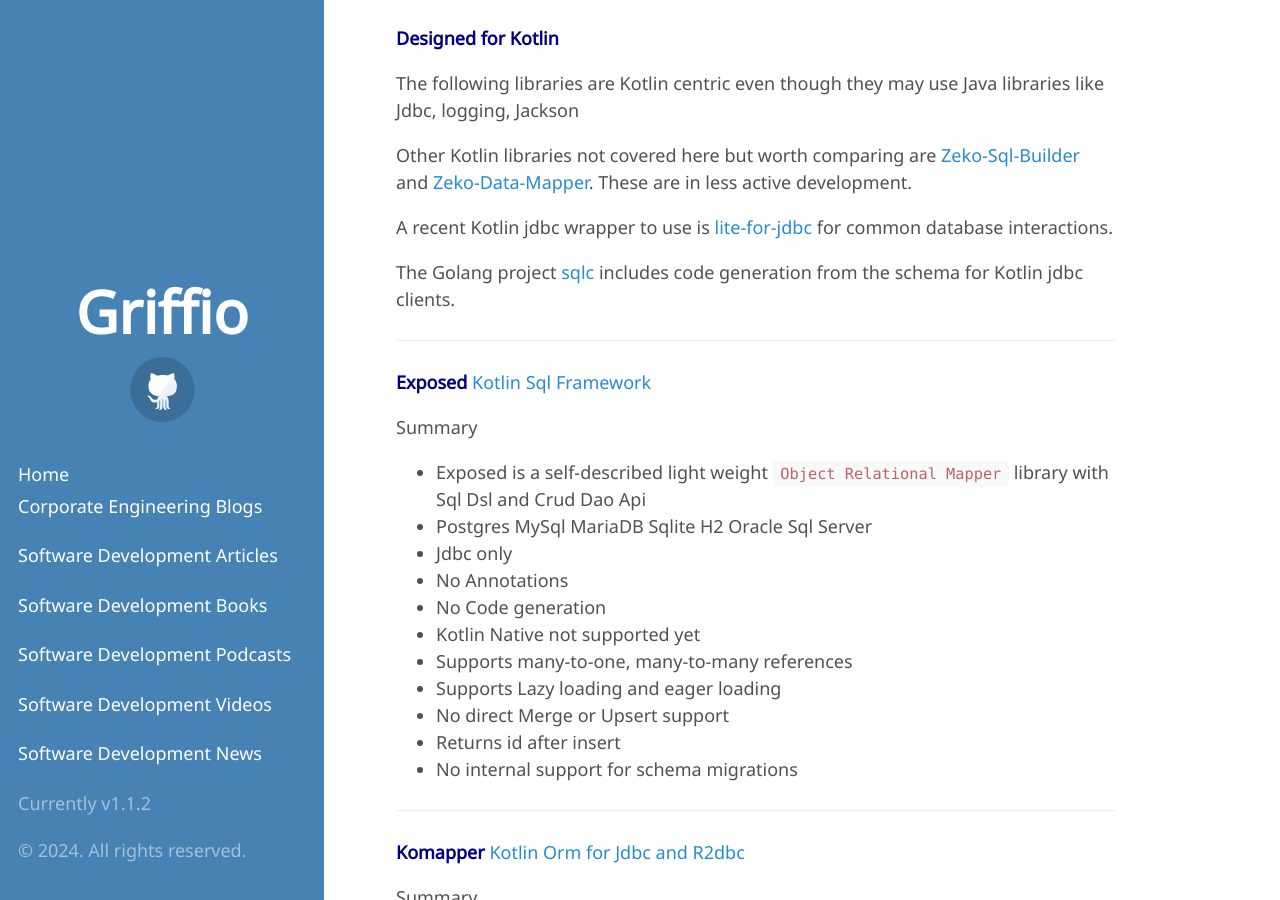
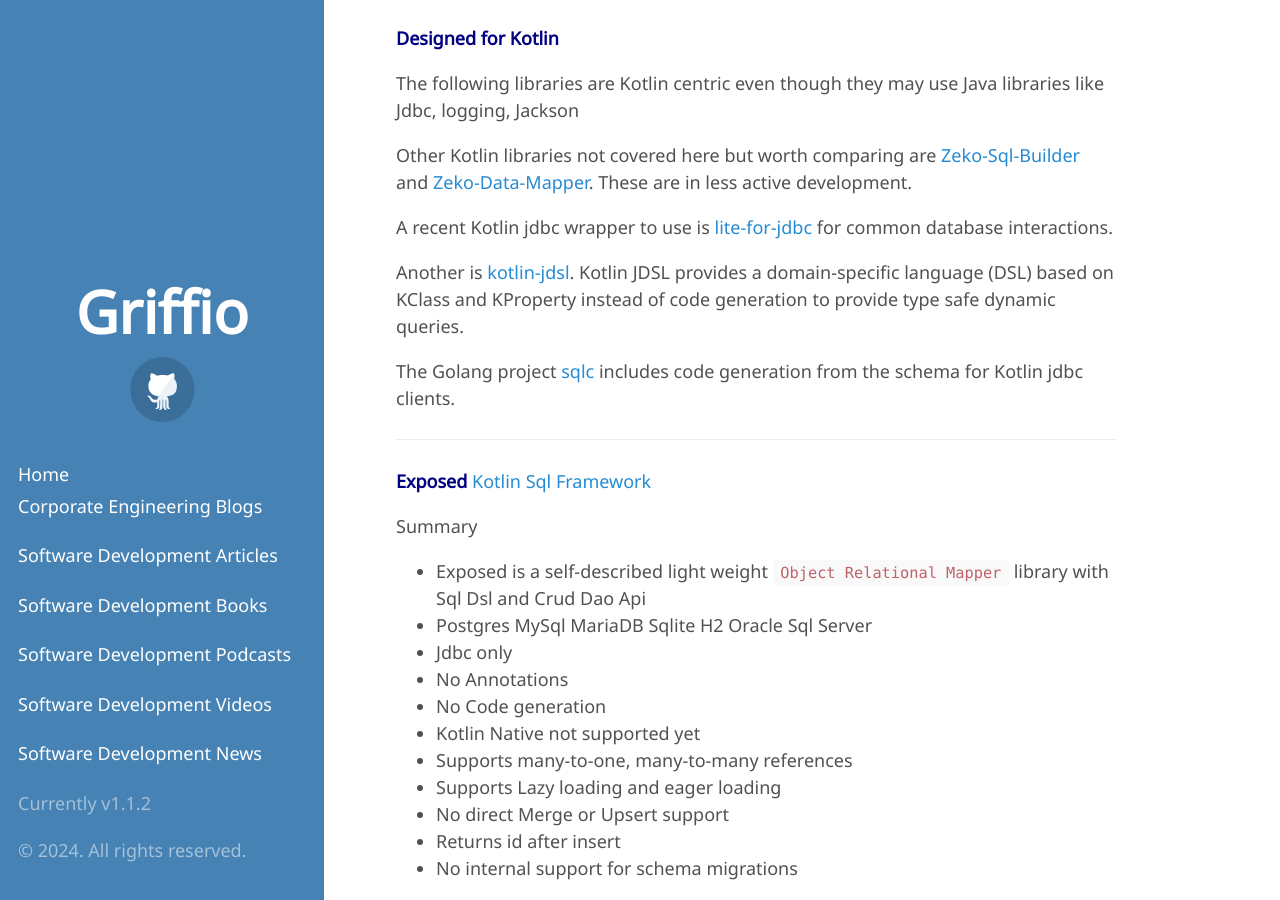
Before and after one commit to griffio/griffio.github.io, a Jekyll site: the page built from _posts/2023-04-20-More-Kotlin-Sql-Persistence-Comparision.md, in a window 1280 px wide and 900 px high, scrolled down 2447 px. Built offline with Jekyll 4.4.1, drawn with Linux system fonts in a browser that asks for light colours; some web fonts are replaced.

Commit message:
Update 2023-04-20-More-Kotlin-Sql-Persistence-Comparision.md

```diff
--- a/_posts/2023-04-20-More-Kotlin-Sql-Persistence-Comparision.md
+++ b/_posts/2023-04-20-More-Kotlin-Sql-Persistence-Comparision.md
@@ -78,6 +78,9 @@
 [Zeko-Data-Mapper](https://github.com/darkredz/Zeko-Data-Mapper). These are in less active development.
 
 A recent Kotlin jdbc wrapper to use is [lite-for-jdbc](https://github.com/target/lite-for-jdbc) for common database interactions.
+
+Another is [kotlin-jdsl](https://github.com/line/kotlin-jdsl). Kotlin JDSL provides a domain-specific language (DSL) based on KClass and KProperty
+instead of code generation to provide type safe dynamic queries.
 
 The Golang project [sqlc](https://github.com/kyleconroy/sqlc) includes code generation from the schema for Kotlin jdbc clients.
 
```
